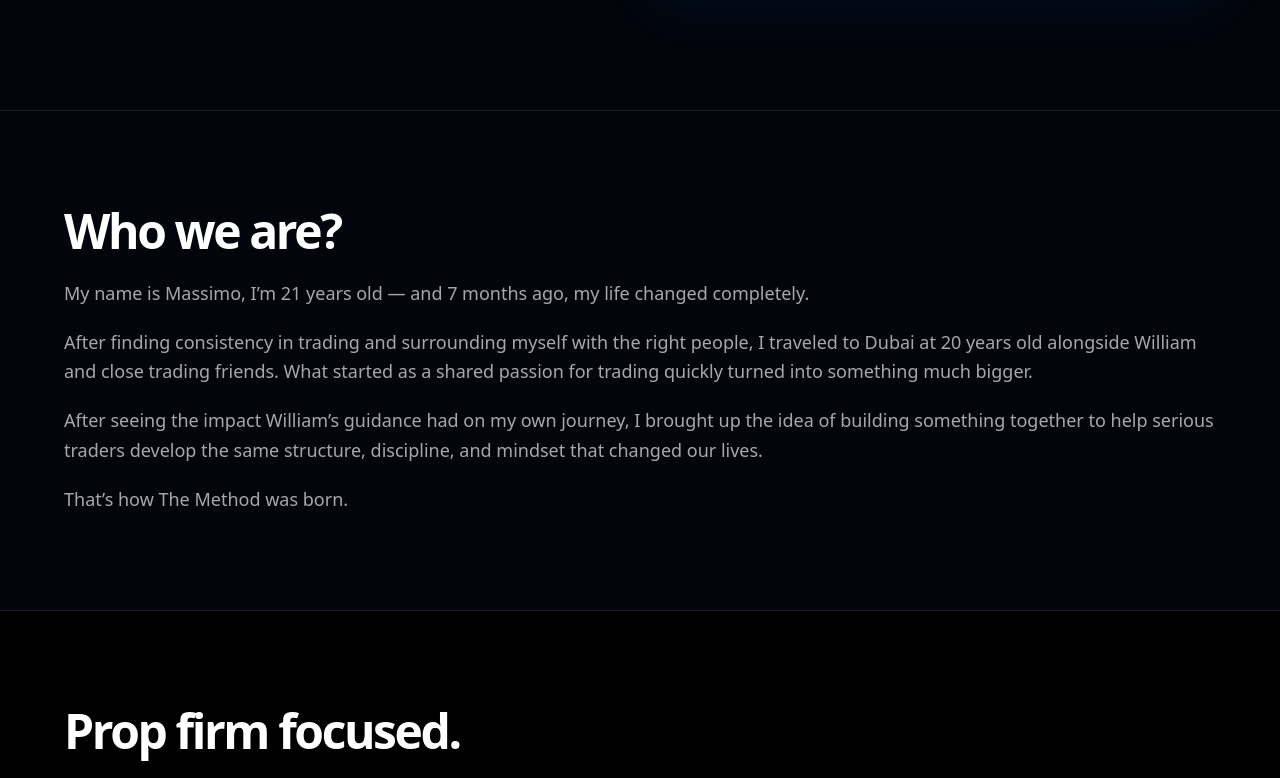
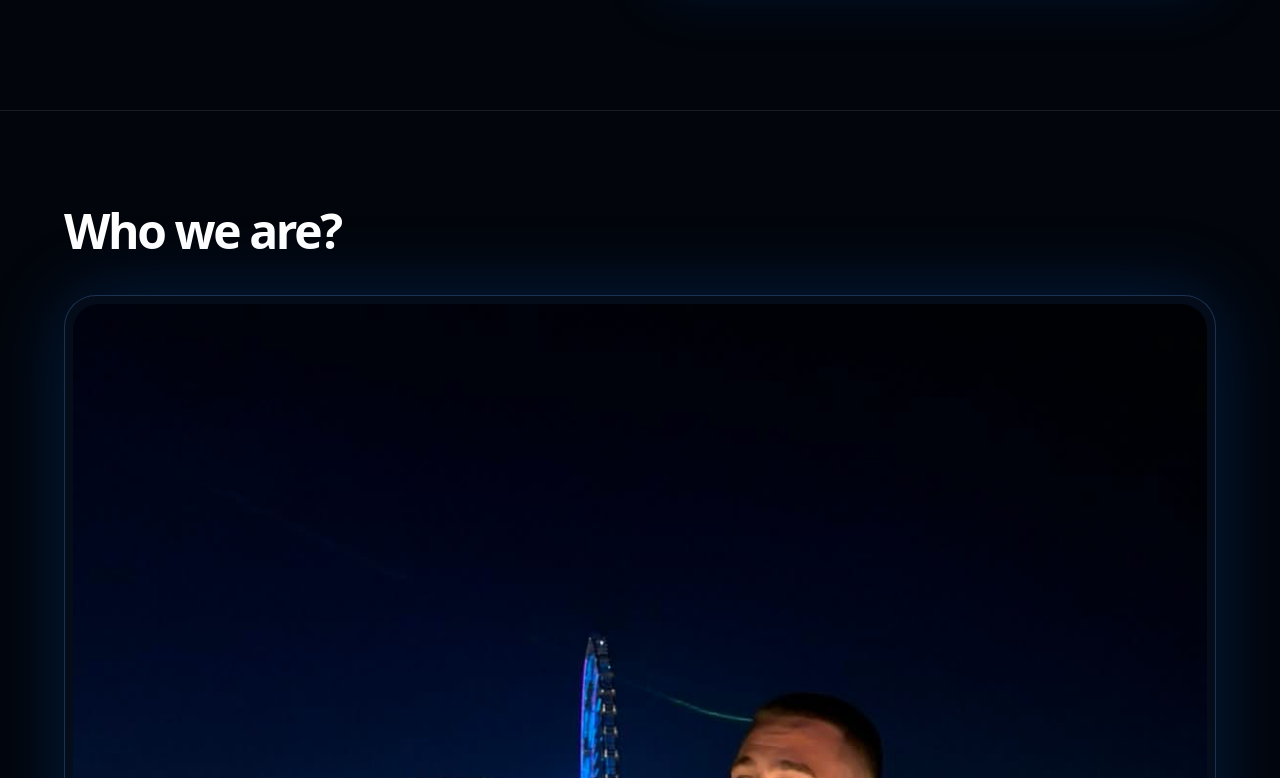
Before and after one commit to massimotrades/the-method-site, a React (Vite) app: page / in a window 1280 px wide. Shown: the part 2022-2800 px from the top of the page. Built offline with nearby package versions, Linux system fonts and the light colour scheme.

Commit message:
Update main.jsx

```diff
--- a/src/main.jsx
+++ b/src/main.jsx
@@ -356,7 +356,20 @@ function TheMethodEliteWebsite() {
 
      <section id="who-we-are" className="border-t border-white/10 bg-[#02050b] px-6 py-24">
   <div className="mx-auto max-w-6xl">
-          <h2 className="text-5xl font-black tracking-[-.05em]">Who we are?</h2>
+    <h2 className="text-5xl font-black tracking-[-.05em]">
+      Who we are?
+    </h2>
+
+    <div className="relative mt-10 overflow-hidden rounded-[32px] border border-blue-400/25 bg-blue-500/[.06] p-2 shadow-[0_0_80px_rgba(0,119,255,.22)]">
+      <div className="absolute inset-0 rounded-[32px] bg-[radial-gradient(circle_at_center,rgba(0,119,255,.22),transparent_70%)]" />
+
+      <img
+        src="/team/who-we-are.jpg"
+        alt="Massimo and William"
+        className="relative z-10 h-full w-full rounded-[26px] object-cover"
+      />
+    </div>
+
     <p className="mt-6 text-lg leading-relaxed text-white/65">
       My name is Massimo, I’m 21 years old — and 7 months ago, my life changed completely.
     </p>
```
Lines whose indentation alone changed are shown as unchanged.
